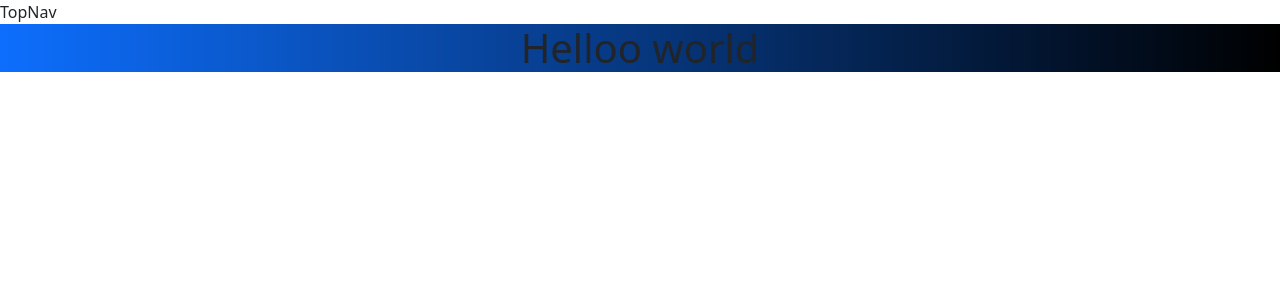
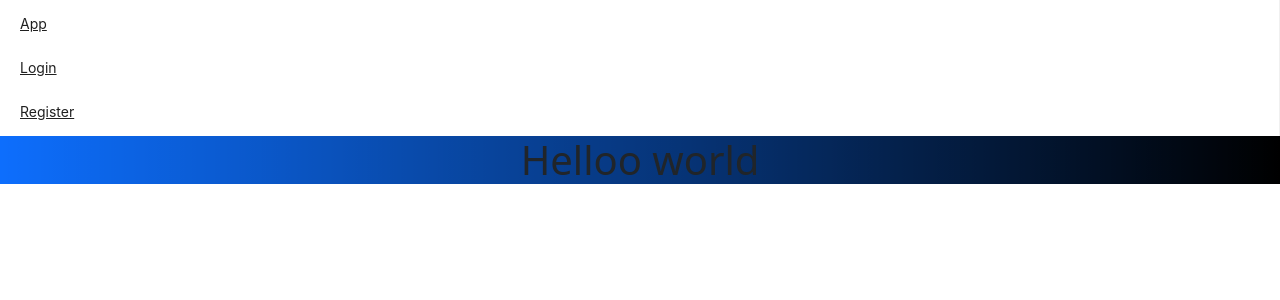
Before and after one commit to ozzkan-burak/react-cookie-based-auth, a Next.js app: page / in a window 1280 px wide. Shown: the top 300 px of the page. Built offline with nearby package versions, Linux system fonts and the light colour scheme.

Commit message:
episode5

```diff
--- a/components/TopNav.jsx
+++ b/components/TopNav.jsx
@@ -3,9 +3,27 @@ import React from 'react';
 import { Menu } from 'antd';
 import Link from 'next/link'
 
+const { Item } = Menu;
+
 const TopNav = () => {
   return (
-    <div>TopNav</div>
+    <Menu>
+     <Item>
+      <Link href="/">
+        App
+      </Link>
+     </Item>
+     <Item>
+      <Link href="/login">
+        Login
+      </Link>
+     </Item>
+     <Item>
+      <Link href="/register">
+        Register
+      </Link>
+     </Item>
+    </Menu>
   )
 }
 
--- a/pages/register.jsx
+++ b/pages/register.jsx
@@ -2,7 +2,7 @@ import React from 'react'
 
 const RegisterPage = () => {
   return (
-    <h1 className="jumbotron rext-center bg-primary aquare>RegisterPage</h1>
+    <h1 className="jumbotron rext-center bg-primary square">RegisterPage</h1>
   )
 }
 
```
